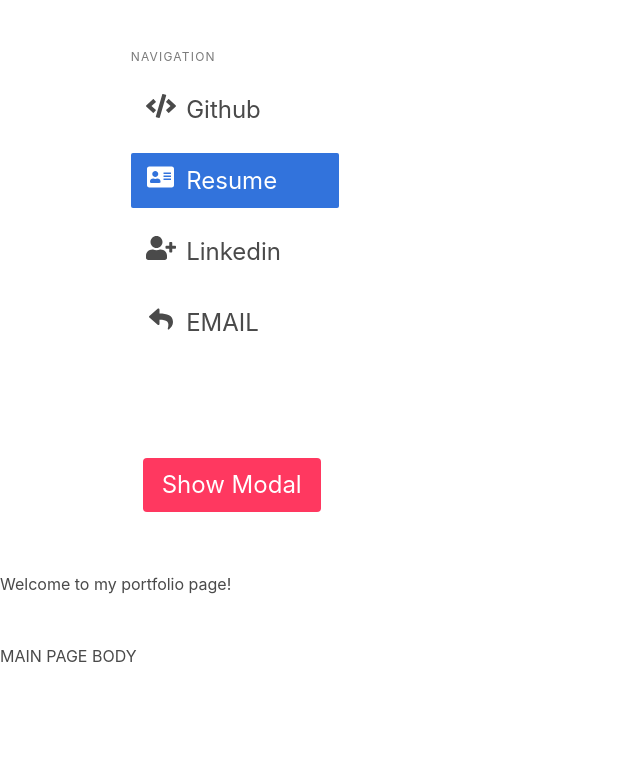
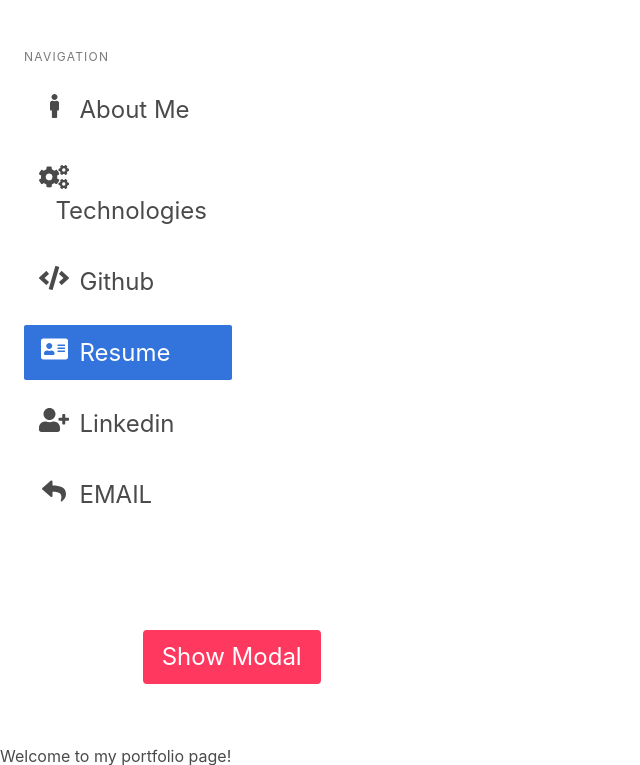
Before and after one commit to jstearne/portfolio-site, a Django app: page / in a window 1280 px wide. Shown: the top 765 px of the page, without its empty margins (0-640 px from the left). Run offline with Django 3.2, Linux system fonts and the light colour scheme; some libraries are stand-ins or nearby versions.

Commit message:
Added necessary sections: skills, about. Can use with Modals.

```diff
--- a/main_app/templates/base.html
+++ b/main_app/templates/base.html
@@ -72,9 +72,19 @@ a {
 -->
 
       <section class="main-content columnsfifth is-fullheight">
-        <aside class="column is-one-fifth is-offset-1 is-narrow-desktop is-fullheight section is-hidden-mobile">
+        <aside class="column is-one-fifth is-narrow-desktop is-fullheight section is-hidden-mobile">
           <p class="menu-label is-hidden-touch">Navigation</p>
           <ul class="menu-list">
+            <li>
+              <a href="#" class="">
+                <span class="icon"><i class="fa fa-male"></i></span>&nbsp;&nbsp;About Me
+              </a>
+            </li>
+            <li>
+              <a href="#" class="">
+                <span class="icon"><i class="fa fa-cogs"></i></span>&nbsp;&nbsp;Technologies
+              </a>
+            </li>
             <li>
               <a href="#" class="">
                 <span class="icon"><i class="fa fa-code"></i></span>&nbsp;&nbsp;Github
```
